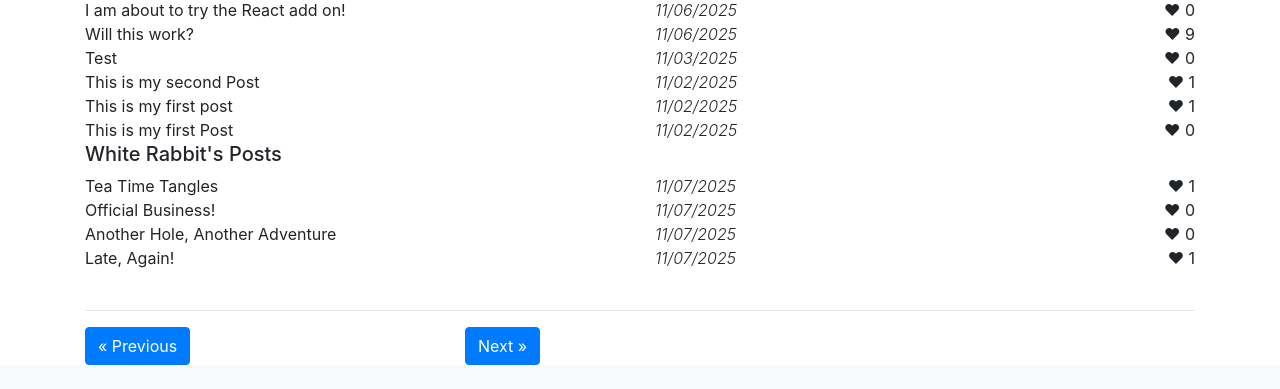
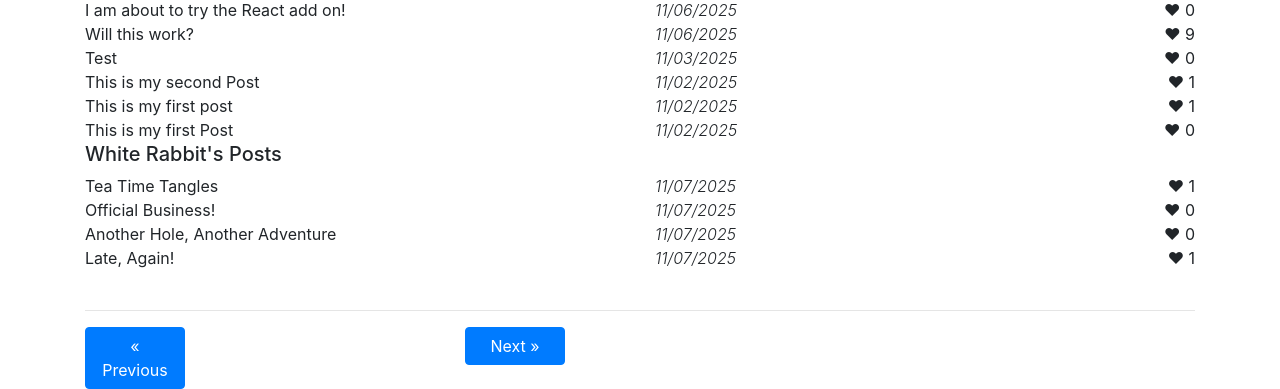
Before and after one commit to Lizanne-B33/network-3, a Django app: page / in a window 1280 px wide. Shown: the part 499-888 px from the top of the page. Before the commit the page ends 864 px from the top, so only its background shows below. Run offline with Django 5.2, Linux system fonts and the light colour scheme; data comes from the database, SQL or seed files in the repository; some libraries are stand-ins or nearby versions; some web fonts are replaced.

Commit message:
buttons sized

```diff
--- a/network/static/network/styles.css
+++ b/network/static/network/styles.css
@@ -61,3 +61,7 @@
   font-size: 25px;
   margin-bottom: 15px;
 }
+
+.pagination-btns {
+  width: 100px;
+}
```
